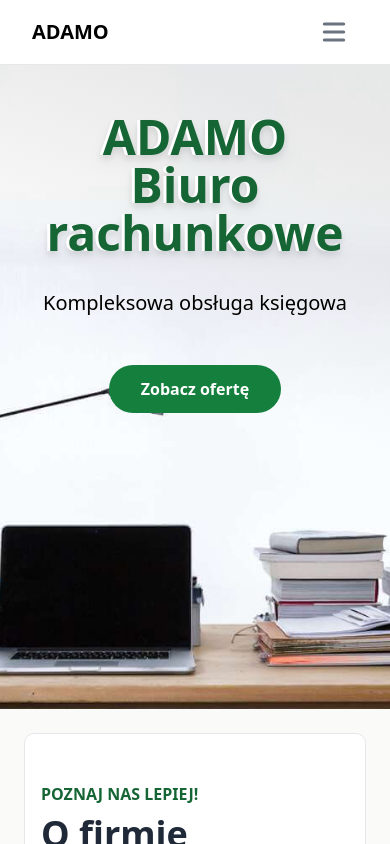
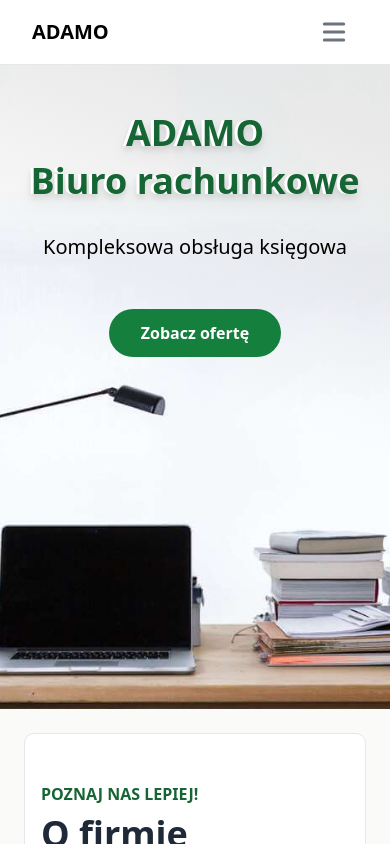
Before and after one commit to aklemba/phuadamo, a Vue app: page / in a window 390 px wide. Shown: the top 844 px of the page. Built offline with nearby package versions, Linux system fonts and the light colour scheme.

Commit message:
header mobile facelift

```diff
--- a/src/components/heroHeader/HeroHeader.vue
+++ b/src/components/heroHeader/HeroHeader.vue
@@ -34,9 +34,9 @@ onMounted(() => {
 
     <div class="header__content">
       <h1
-        class="text-5xl text-gray-700 font-bold drop-shadow-lg flex flex-col justify-items-start items-baseline mb-4"
+        class="text-4xl md:text-5xl text-gray-700 font-bold drop-shadow-lg flex flex-col justify-items-start items-baseline mb-4"
       >
-        <span class="text text-center m-auto text-green-800">
+        <span class="text text-center m-auto text-green-800 mb-1 md:mb-0">
           ADAMO
           <span class="line" />
         </span>
@@ -143,5 +143,6 @@ onMounted(() => {
   text-shadow: 0 0 2px rgba(240, 240, 240, 0.8);
   font-weight: 400;
   margin-bottom: 3rem;
+  text-align: center;
 }
 </style>
```
